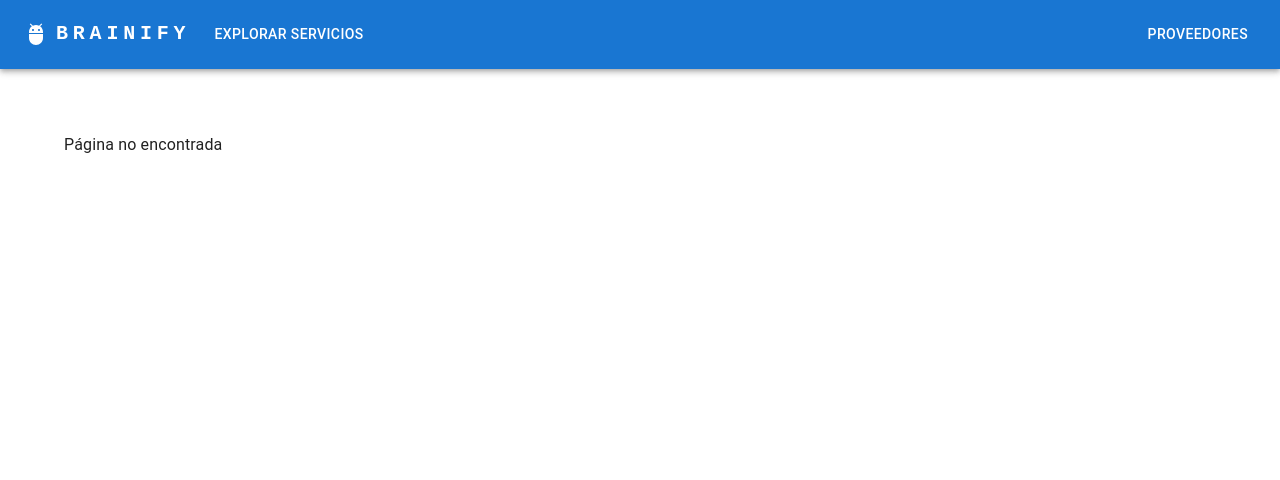
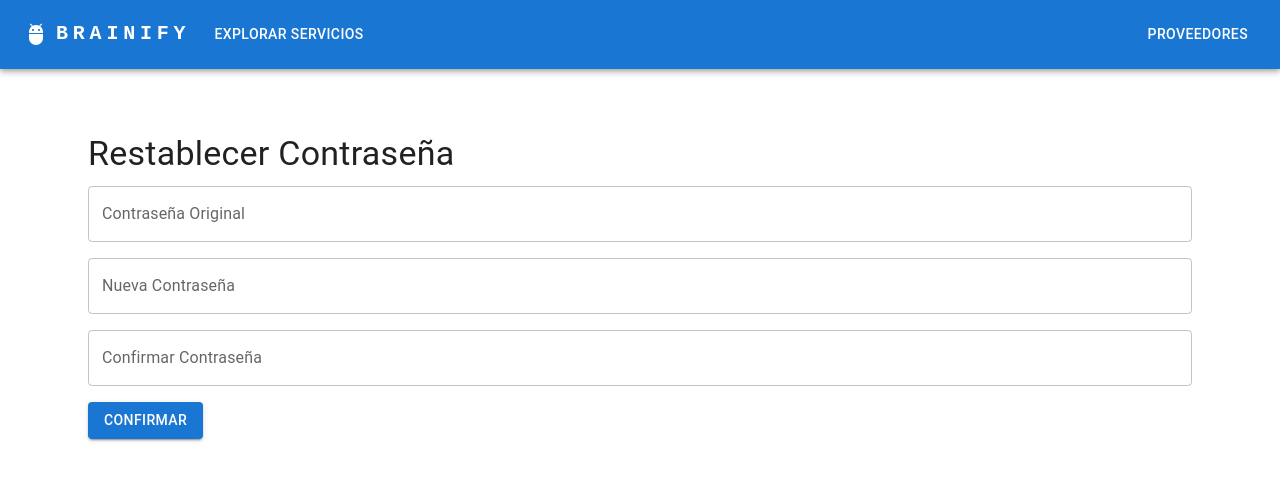
Before and after one commit to fedeferreyra98/brainify, a React (Create React App) app in the folder service-hub/: page /change-password in a window 1280 px wide. Shown: the top 480 px of the page. Built offline with nearby package versions, Linux system fonts and the light colour scheme.

Commit message:
Add forget and change password pages

```diff
--- a/service-hub/src/App.js
+++ b/service-hub/src/App.js
@@ -22,6 +22,8 @@ import Hirings from './pages/Hirings';
 import ResponsiveAppBar from './components/ui/NavBar';
 import LandingPage from './pages/Home/index';
 import './assets/stylesheets/styles.css';
+import ForgotPassword from './pages/ForgotPassword/index';
+import ChangePassword from './pages/ChangePassword/index';
 
 const theme = createTheme();
 function ProtectedRoute({ children }) {
@@ -64,6 +66,9 @@ function App() {
             <Container style={{ paddingTop: '64px' }}>
               <Routes>
                 <Route path="/" element={<LandingPage />} />
+                <Route path="/forgot-password" element={<ForgotPassword />} />
+                <Route path="/change-password" element={<ChangePassword />} />
+
                 <Route
                   path="/login"
                   element={<LoginPage onLogin={handleLogin} />}
--- /dev/null
+++ b/service-hub/src/data/emailRegex.js
@@ -0,0 +1,3 @@
+const emailRegex = /^[a-zA-Z0-9._-]+@[a-zA-Z0-9.-]+\.[a-zA-Z]{2,6}$/;
+
+export default emailRegex;
--- /dev/null
+++ b/service-hub/src/data/mockDataBaseMails.js
@@ -0,0 +1,3 @@
+const mockDatabaseMails = ['juan@example.com', 'carla@example.com'];
+
+export default mockDatabaseMails;
--- /dev/null
+++ b/service-hub/src/data/mockDataBaseUserCredentials.js
@@ -0,0 +1,12 @@
+const mockDataBaseUserCredentials = [
+  {
+    email: 'juan@example.com',
+    password: 'juan123',
+  },
+  {
+    email: 'carla@example.com',
+    password: 'carla456',
+  },
+];
+
+export default mockDataBaseUserCredentials;
--- /dev/null
+++ b/service-hub/src/pages/ChangePassword/index.jsx
@@ -0,0 +1,99 @@
+import React, { useState } from 'react';
+import { TextField, Button, Typography, Container } from '@mui/material';
+import { useLocation } from 'react-router-dom';
+import mockDataBaseUserCredentials from '../../data/mockDataBaseUserCredentials';
+import NotificationRed from '../../components/ui/NotificationRed';
+import NotificationGreen from '../../components/ui/NotificationGreen';
+
+function useQuery() {
+  return new URLSearchParams(useLocation().search);
+}
+
+function ChangePasswordPage() {
+  const query = useQuery();
+  const email = query.get('email');
+  const [originalPassword, setOriginalPassword] = useState('');
+  const [password, setPassword] = useState('');
+  const [confirmPassword, setConfirmPassword] = useState('');
+
+  const [notificationRedOpen, setNotificationRedOpen] = useState(false);
+  const [notificationRedMessage, setNotificationRedMessage] = useState('');
+  const [notificationGreenOpen, setNotificationGreenOpen] = useState(false);
+  const [notificationGreenMessage, setNotificationGreenMessage] = useState('');
+
+  const handleSubmit = (event) => {
+    event.preventDefault();
+
+    const userCredentials = mockDataBaseUserCredentials.find(
+      (user) => user.email === email
+    );
+
+    if (!userCredentials || userCredentials.password !== originalPassword) {
+      setNotificationRedMessage('Contraseña original incorrecta.');
+      setNotificationRedOpen(true);
+      return;
+    }
+
+    if (password !== confirmPassword) {
+      setNotificationRedMessage('Las contraseñas ingresadas no coinciden.');
+      setNotificationRedOpen(true);
+      return;
+    }
+
+    // Aquí puedes agregar la lógica para restablecer la contraseña en la base de datos.
+    setNotificationGreenMessage('Contraseña modificada con exito!');
+    setNotificationGreenOpen(true);
+  };
+
+  return (
+    <Container>
+      <Typography variant="h4" gutterBottom>
+        Restablecer Contraseña
+      </Typography>
+      <form onSubmit={handleSubmit}>
+        <TextField
+          type="password"
+          label="Contraseña Original"
+          variant="outlined"
+          fullWidth
+          value={originalPassword}
+          onChange={(event) => setOriginalPassword(event.target.value)}
+          sx={{ mb: 2 }}
+        />
+        <TextField
+          type="password"
+          label="Nueva Contraseña"
+          variant="outlined"
+          fullWidth
+          value={password}
+          onChange={(event) => setPassword(event.target.value)}
+          sx={{ mb: 2 }}
+        />
+        <TextField
+          type="password"
+          label="Confirmar Contraseña"
+          variant="outlined"
+          fullWidth
+          value={confirmPassword}
+          onChange={(event) => setConfirmPassword(event.target.value)}
+          sx={{ mb: 2 }}
+        />
+        <Button variant="contained" color="primary" type="submit">
+          Confirmar
+        </Button>
+      </form>
+      <NotificationRed
+        open={notificationRedOpen}
+        message={notificationRedMessage}
+        onClose={() => setNotificationRedOpen(false)}
+      />
+      <NotificationGreen
+        open={notificationGreenOpen}
+        message={notificationGreenMessage}
+        onClose={() => setNotificationGreenOpen(false)}
+      />
+    </Container>
+  );
+}
+
+export default ChangePasswordPage;
--- /dev/null
+++ b/service-hub/src/pages/ForgotPassword/index.jsx
@@ -0,0 +1,76 @@
+// This page will be used to reset the password of a user
+// It will be accessed by clicking on the "Forgot Password" link on the login page
+
+import React, { useState } from 'react';
+import { Container, Typography, TextField, Button } from '@mui/material';
+import { Link } from 'react-router-dom';
+import emailRegex from '../../data/emailRegex';
+import mockDatabaseMails from '../../data/mockDataBaseMails';
+
+function ForgotPassword() {
+  const [email, setEmail] = useState('');
+  const [errorMessage, setErrorMessage] = useState('');
+
+  const handleSubmit = (event) => {
+    event.preventDefault();
+
+    if (!emailRegex.test(email)) {
+      setErrorMessage('Formato de correo electrónico no válido.');
+      return;
+    }
+
+    if (!mockDatabaseMails.includes(email)) {
+      setErrorMessage(
+        'El correo electrónico ingresado no corresponde a un usuario.'
+      );
+      return;
+    }
+
+    setErrorMessage('');
+    const resetLink = `${
+      window.location.origin
+    }/change-password?email=${encodeURIComponent(email)}`;
+
+    // eslint-disable-next-line no-alert
+    window.prompt(
+      'Se ha enviado un correo para reestablecer tu contraseña. Copia el enlace a continuación y pégalo en tu navegador:',
+      resetLink
+    );
+  };
+
+  return (
+    <Container>
+      <Typography variant="h4" gutterBottom>
+        Forgot Password
+      </Typography>
+      <form onSubmit={handleSubmit}>
+        <TextField
+          id="email"
+          label="Email"
+          variant="outlined"
+          fullWidth
+          value={email}
+          onChange={(event) => setEmail(event.target.value)}
+        />
+        {errorMessage && (
+          <Typography color="error" variant="body2">
+            {errorMessage}
+          </Typography>
+        )}
+        <Button
+          variant="contained"
+          color="primary"
+          type="submit"
+          sx={{ mt: 3 }}
+        >
+          Reestablecer
+        </Button>
+      </form>
+      <Typography variant="body1" sx={{ mt: 3 }}>
+        Recordaste tu contraseña? <Link to="/login">Inicia sesion</Link>
+      </Typography>
+    </Container>
+  );
+}
+
+export default ForgotPassword;
```
